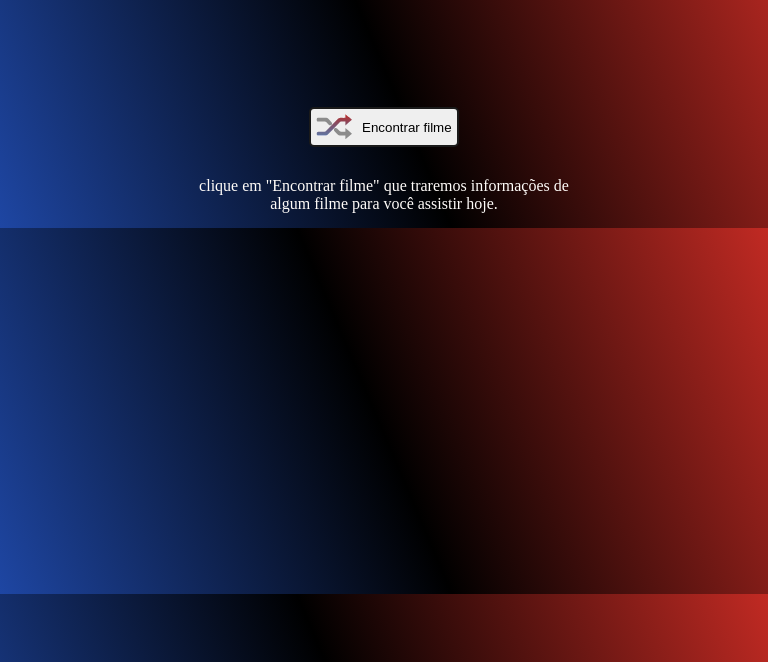
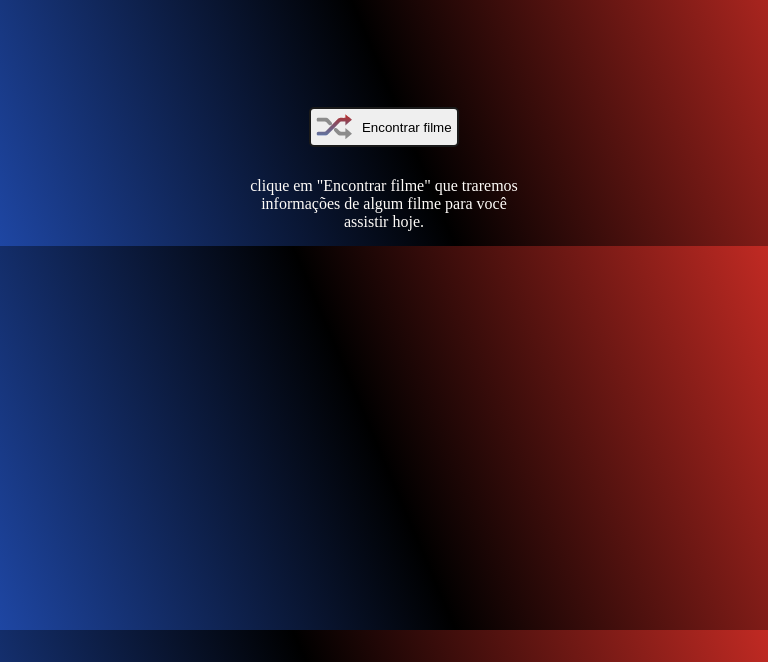
Before and after one commit to KelvyTagli/RocketFlix, a plain HTML site: page index.html in a window 768 px wide. Shown: the part 138-800 px from the top of the page. Drawn offline with Linux system fonts and the light colour scheme.

Commit message:
feat: responsivo bugs

```diff
--- a/style.css
+++ b/style.css
@@ -5,11 +5,11 @@
 }
 
 body {
+    display: grid;
     height: 100vh;
-    display: flex;
-    flex-direction: column;
-    align-items: center;
-    justify-content: center;
+    place-items: center;
+    place-content: center;
+    text-align: center;
     background: linear-gradient(67deg, #1E46A3 0%, #000 48.94%, #C12A23 99.97%);
 }
 
@@ -39,7 +39,7 @@ body {
 .filme {
     display: flex;
     margin-top: 30px;
-    width: 50vw;
+    width: auto;
     color: #FFFCF9;
     gap: 34px;
 }
@@ -63,19 +63,33 @@ body {
     font-size: 20px;
 }
 
-@media screen and (min-width:412px) and (max-width:776px){
+@media screen and (min-width:312px) and (max-width:776px){
 
     body {
-        justify-content: center;
         height: auto;
+        place-items: center;
         padding: 15px;
+        background: linear-gradient(67deg, #1E46A3 0%, #000 48.94%, #C12A23 99.97%);
     }
 
    .filme {
+        height: auto;
         flex-direction: column;
         align-items: center;
         padding: 10px;
    }
+
+   .info{
+        flex-direction: column;
+        width: 300px;
+        gap: 19px;
+    }
+
+    #text {
+        width: 281px;
+        color: #FFFCF9;
+        text-align: center;
+    }
 
    .erro {
         width: min-content;
```
